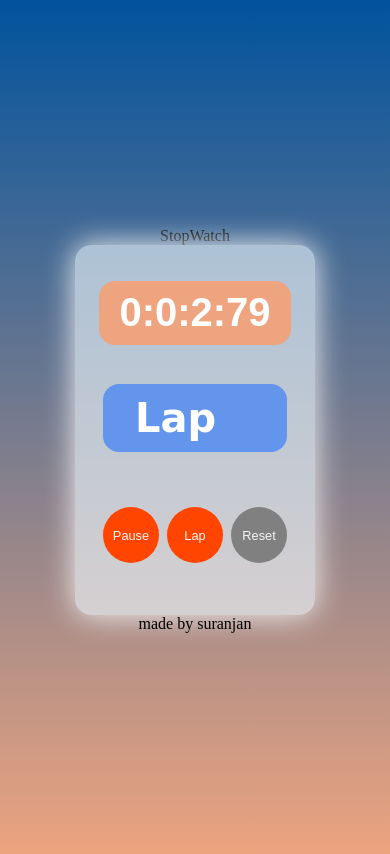
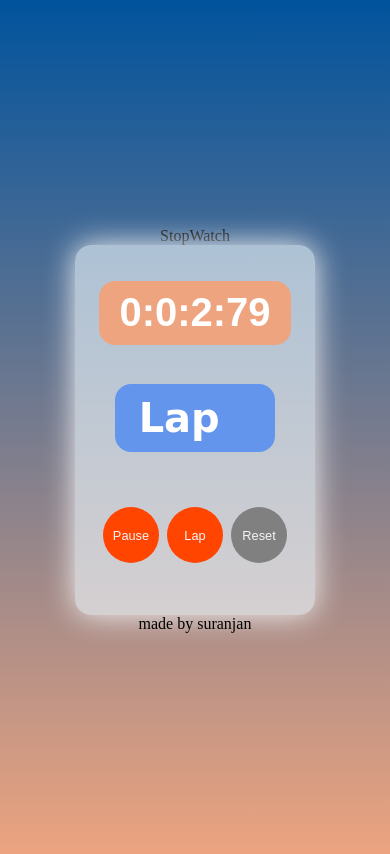
Before and after one commit to suranjanmaity/StopWatch, a plain HTML site: page index.html in a window 390 px wide. Both pictures are taken after a click on the button "Start". Drawn offline with Linux system fonts and the light colour scheme.

Commit message:
mobile responsive done

```diff
--- a/index.css
+++ b/index.css
@@ -42,11 +42,13 @@ main{
     font-family: sans-serif;
 }
 .lap{
-    width: 50%;
+    width: 60%;
     min-height: 20%;
     display: flex;
+    justify-content: space-around;
     justify-content: space-between;
-    padding: 0 2rem;
+    justify-content: space-evenly;
+    padding: 0 .5rem;
     align-items: center;
     border-radius: 1rem;
     background-color: cornflowerblue;
@@ -58,7 +60,7 @@ main{
     font-family: cursive;
 }
 ol{
-    padding: 0 3rem;
+    padding: 0 0 0 1rem;
     margin : 0;
     border-radius: 1rem;
 }
```
